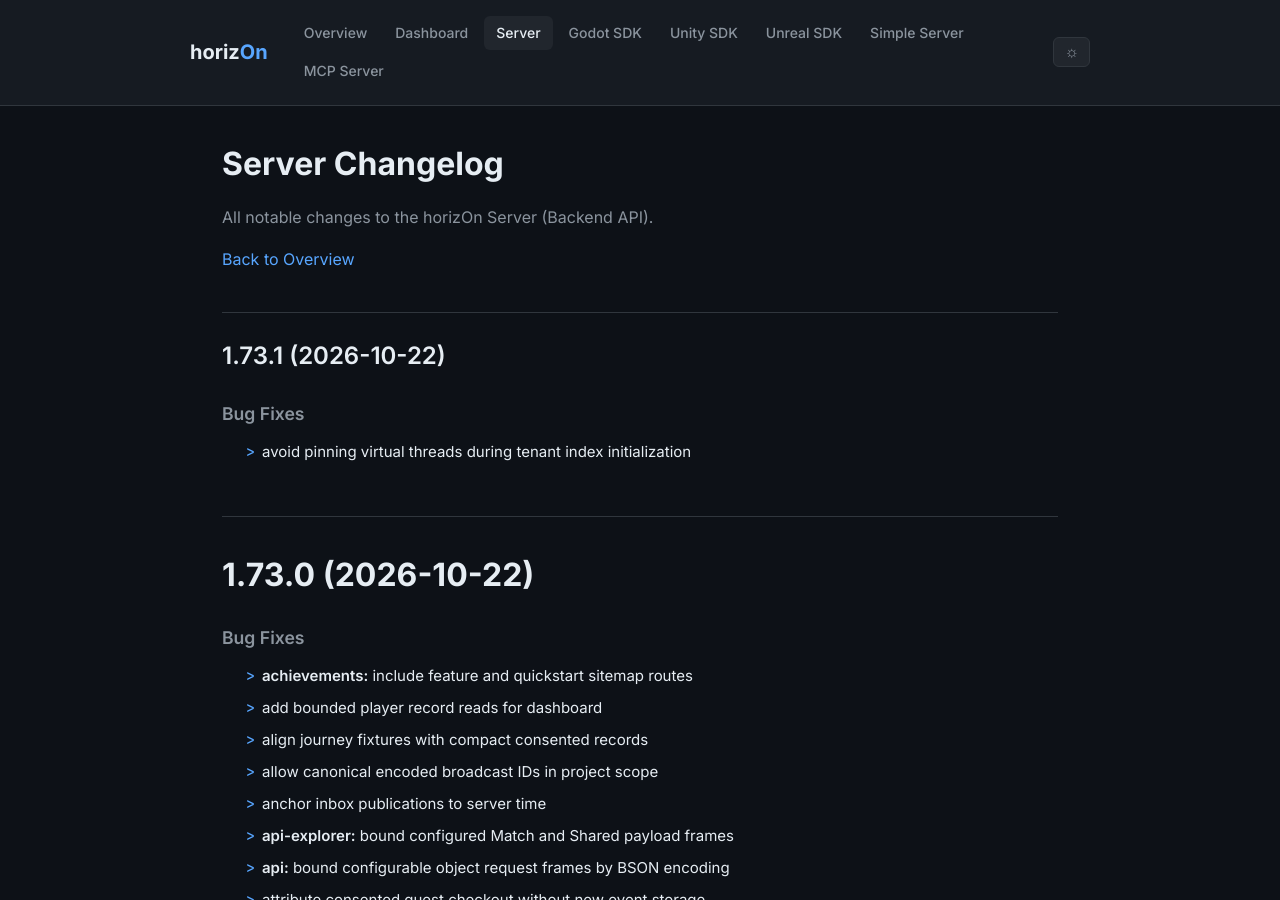
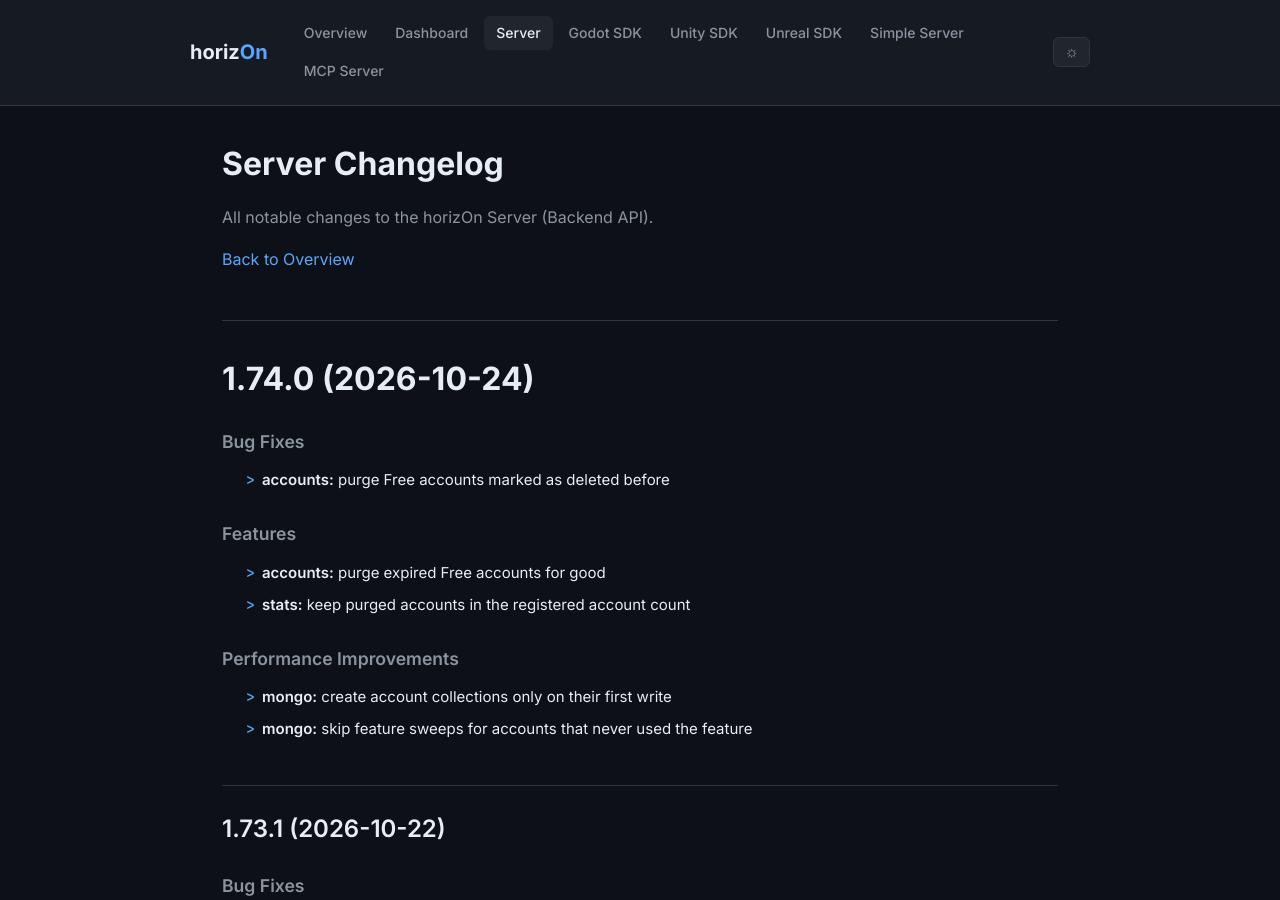
Before and after one commit to ProjectMakersDE/horizOn-Changelog, a Jekyll site: the page built from server-changelog.md, in a window 1280 px wide and 900 px high. Built offline with Jekyll 4.4.1, drawn with Linux system fonts in a browser that asks for light colours.

Commit message:
chore: reconcile changelogs

```diff
--- a/server-changelog.md
+++ b/server-changelog.md
@@ -8,6 +8,25 @@ title: Server Changelog
 All notable changes to the horizOn Server (Backend API).
 
 [Back to Overview](.)
+
+# 1.74.0 (2026-10-24)
+
+
+### Bug Fixes
+
+* **accounts:** purge Free accounts marked as deleted before
+
+
+### Features
+
+* **accounts:** purge expired Free accounts for good
+* **stats:** keep purged accounts in the registered account count
+
+
+### Performance Improvements
+
+* **mongo:** create account collections only on their first write
+* **mongo:** skip feature sweeps for accounts that never used the feature
 
 ## 1.73.1 (2026-10-22)
 
```
Also changed, not shown: index.md (+1 -1 lines).
